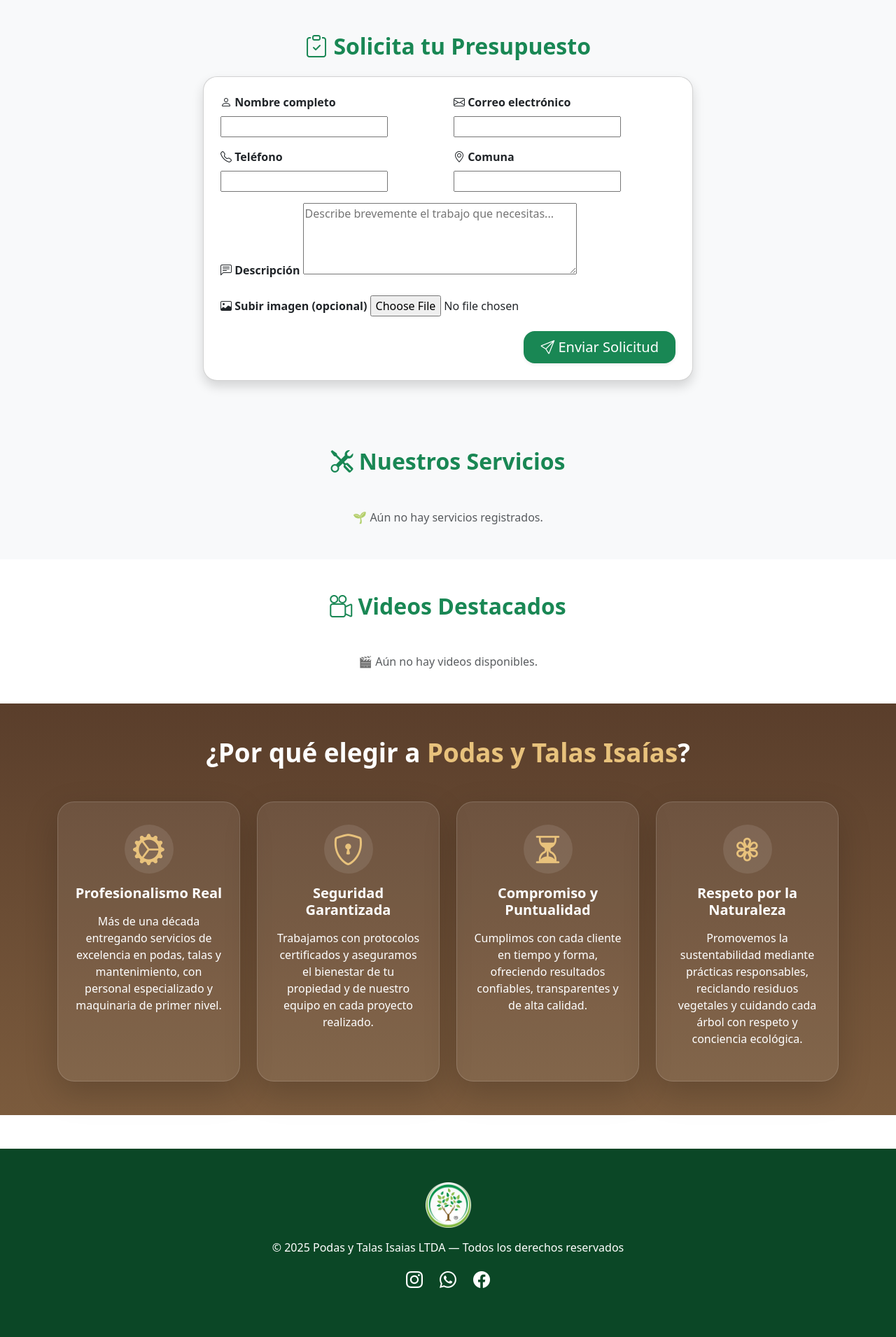
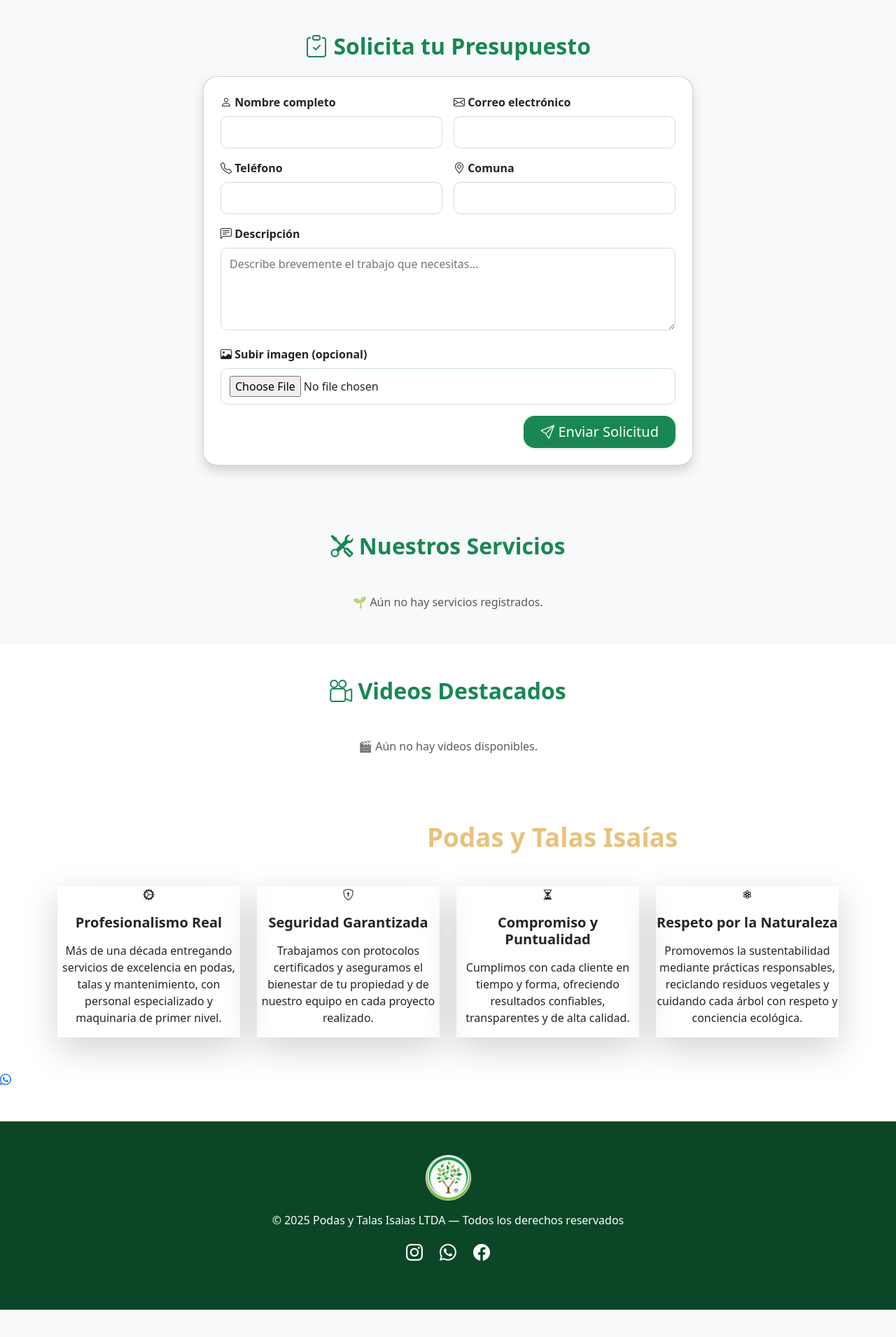
Before and after one commit to Simoon1803/podasytalas, a Django app: page / in a window 1280 px wide. Shown: the part 899-2809 px from the top of the page at 70% size. After the commit the page ends 2770 px from the top, so only its background shows below. Run offline with Django 5.2, Linux system fonts and the light colour scheme; data that the repository does not hold is empty; some libraries are stand-ins or nearby versions.

Commit message:
Settingsaaa

```diff
--- a/web/templates/web/home.html
+++ b/web/templates/web/home.html
@@ -3,7 +3,6 @@
 
 {% block title %}Podas y Talas Isaias 🌳 | Servicios Profesionales en Santiago{% endblock %}
 {% block meta_description %}Podas y Talas Isaias ofrece servicios de poda, tala y mantenimiento de árboles en toda la Región Metropolitana. Seguridad, experiencia y maquinaria profesional a tu servicio.{% endblock %}
-
 {% block content %}
 
 <!-- 🌿 SECCIÓN HERO CON VIDEO -->
@@ -70,7 +69,7 @@
   </div>
 </section>
 
-<!-- 🌳 SERVICIOS (idéntico a servicios.html) -->
+<!-- 🌳 SERVICIOS (actualizado igual que servicios.html) -->
 <section class="py-5 bg-light">
   <div class="container">
     <h2 class="fw-bold text-success text-center mb-5" data-aos="fade-up">
@@ -116,7 +115,7 @@
   </div>
 </section>
 
-<!-- 🎥 VIDEOS DESTACADOS -->
+<!-- 🎥 VIDEOS -->
 <section id="videos" class="py-5 bg-white">
   <div class="container">
     <h2 class="fw-bold text-success text-center mb-5" data-aos="fade-up">
@@ -192,7 +191,7 @@
   </div>
 </section>
 
-<!-- ✅ SWEETALERT -->
+<!-- ✅ SWEETALERT Y WHATSAPP -->
 <script src="https://cdn.jsdelivr.net/npm/sweetalert2@11"></script>
 <script>
 const defaultLogo = "{% static 'img/logo.png' %}";
@@ -226,21 +225,20 @@
 });
 </script>
 
+<a href="https://api.whatsapp.com/send?phone=56927652097&text=Hola%20necesito%20una%20cotizaci%C3%B3n%20de%20podas%20y%20talas" class="whatsapp-float" target="_blank" rel="noopener"><i class="bi bi-whatsapp"></i></a>
+
 <!-- 🌈 ESTILOS -->
 <style>
 .hero-section{position:relative;height:95vh;overflow:hidden;}
 .hero-video{position:absolute;inset:0;width:100%;height:100%;object-fit:cover;filter:brightness(1.1) contrast(1.1) saturate(1.3);}
 .hero-overlay{position:relative;z-index:2;background:rgba(0,60,25,0.55);width:100%;height:100%;}
+input,textarea,select{border-radius:10px!important;border:1.5px solid #cce3d0;padding:10px 12px;width:100%;transition:all .3s ease;}
+input:focus,textarea:focus{border-color:#2e7d32;box-shadow:0 0 8px rgba(46,125,50,0.3);}
 .service-card{background:#fff;transition:all 0.4s ease;border-radius:1rem;overflow:hidden;}
 .service-card:hover{transform:translateY(-6px);box-shadow:0 10px 25px rgba(0,0,0,0.2);}
 .service-img-wrapper{height:250px;overflow:hidden;}
 .service-img{width:100%;height:100%;object-fit:cover;transition:transform 0.4s ease;}
 .service-card:hover .service-img{transform:scale(1.05);}
-.choose-us-section{background:linear-gradient(180deg,#5a3e2b 0%,#7b5b3d 100%);color:#fff;padding-top:5rem;padding-bottom:5rem;}
-.choose-card{background:rgba(255,255,255,0.08);border-radius:1.5rem;padding:2rem 1.5rem;border:1px solid rgba(255,255,255,0.15);transition:all 0.4s ease;color:#fff;}
-.choose-card:hover{background:rgba(255,255,255,0.18);transform:translateY(-8px);}
-.icon-box{font-size:2.8rem;color:#e8c27c;background:rgba(255,255,255,0.1);width:70px;height:70px;margin:0 auto 10px;border-radius:50%;display:flex;align-items:center;justify-content:center;transition:all 0.3s ease;}
-.video-card-pro:hover{transform:scale(1.03);box-shadow:0 16px 35px rgba(0,0,0,0.15);}
 </style>
 
 {% endblock %}
```
Lines whose indentation alone changed are shown as unchanged.
